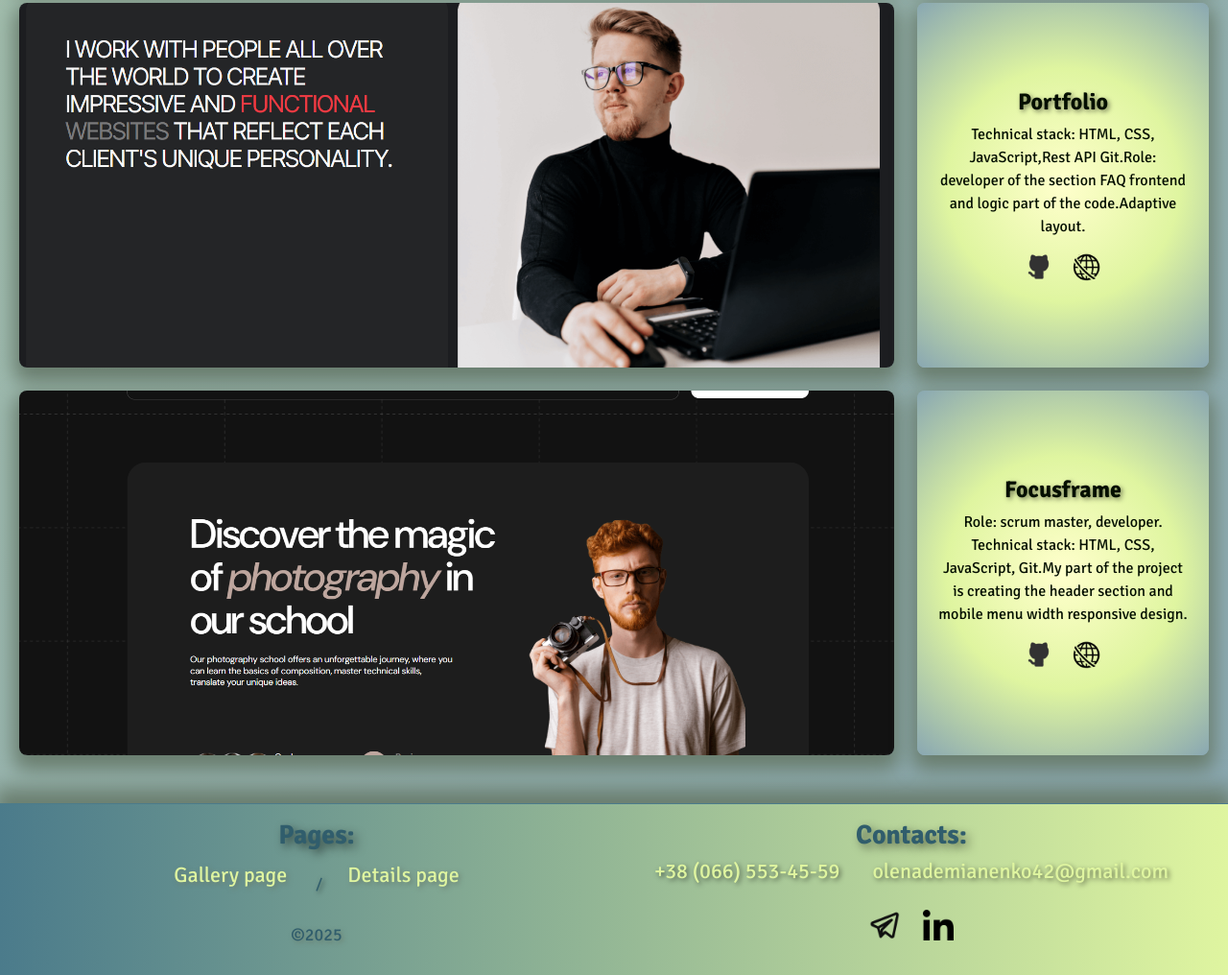
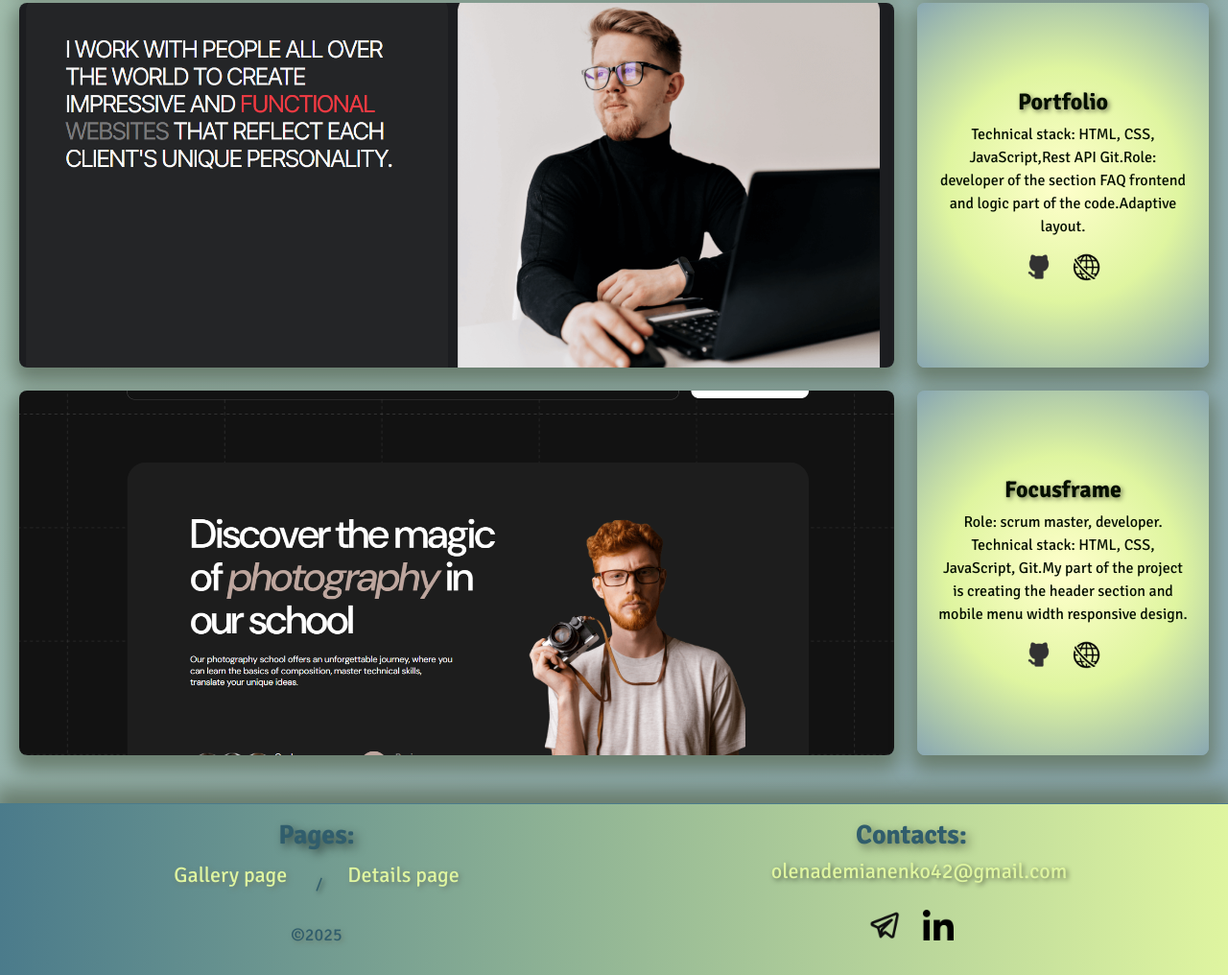
Before and after one commit to Olena457/portfolio, a website built with Vite: page src/index.html in a window 1280 px wide. Shown: the part 5738-6754 px from the top of the page at 96% size. Built offline with nearby package versions, Linux system fonts and the light colour scheme.

Commit message:
change number

```diff
--- a/src/partials/footer.html
+++ b/src/partials/footer.html
@@ -13,7 +13,7 @@
       <h2 class="contact-title">Contacts:</h2>
       <ul class="address-mobil-link">
         <li class="adress-mobil-item">
-          <a class="address-mob current">+38 (066) 553-45-59</a>
+          <!-- <a class="address-mob current">+xx (xxx) 53-45-59</a> -->
         </li>
         <li class="adress-mobil-item">
           <a class="address-mob">olenademianenko42@gmail.com</a>
```
